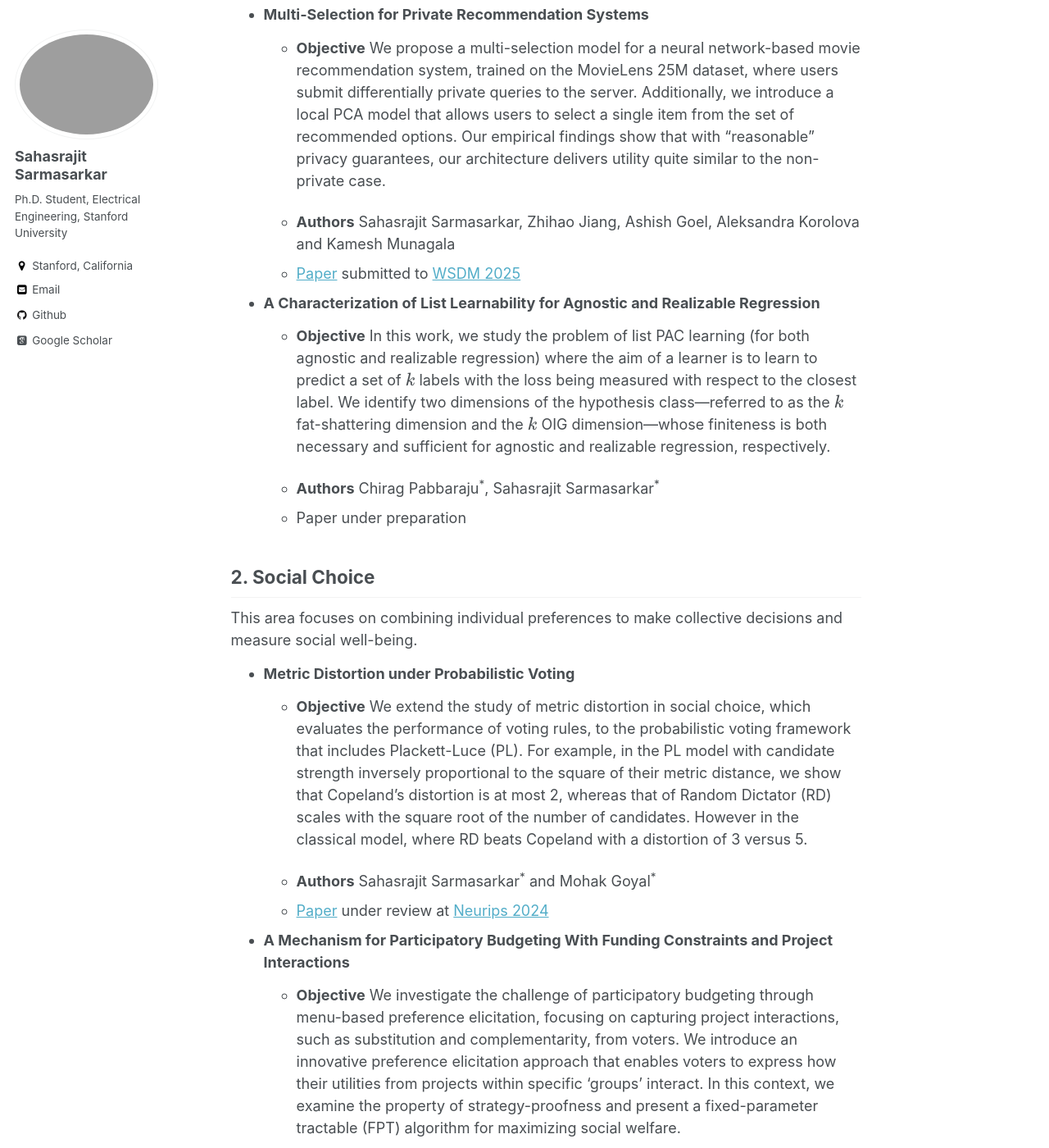
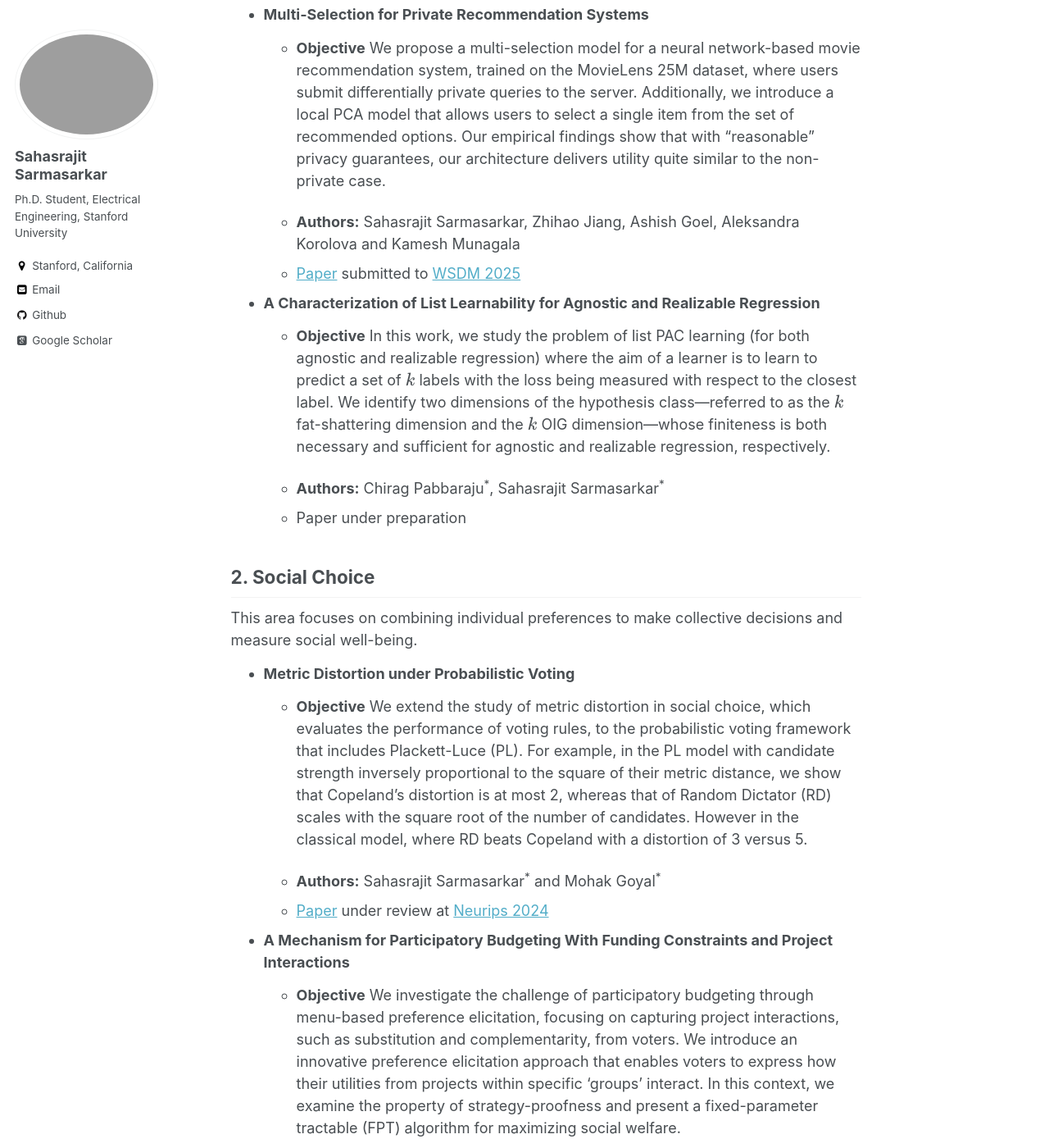
Before and after one commit to Sahasrajit123/Sahasrajit123.github.io, a Jekyll site: the page built from _pages/research.md, in a window 1280 px wide and 1400 px high, scrolled down 775 px. Shown: the whole window at 82% size. Built offline with Jekyll 4.4.1, drawn with Linux system fonts in a browser that asks for light colours; some web fonts are replaced; formulas are drawn with MathJax 3; some of the changed text lies outside the part shown.

Commit message:
New changes

```diff
--- a/_pages/research.md
+++ b/_pages/research.md
@@ -32,14 +32,14 @@ In this work, we focus on prediction of multiple $k$ items in the context of rec
 
     * **Objective** We propose a multi-selection model for a neural network-based movie recommendation system, trained on the MovieLens 25M dataset, where users submit differentially private queries to the server. Additionally, we introduce a local PCA model that allows users to select a single item from the set of recommended options. Our empirical findings show that with "reasonable" privacy guarantees, our architecture delivers utility quite similar to the non-private case.
 
-    * **Authors** Sahasrajit Sarmasarkar, Zhihao Jiang, Ashish Goel, Aleksandra Korolova and Kamesh Munagala
+    * **Authors:** Sahasrajit Sarmasarkar, Zhihao Jiang, Ashish Goel, Aleksandra Korolova and Kamesh Munagala
     * [Paper](https://drive.google.com/file/d/1qE1O2IMk8NjvMG_4jZIUqcdPhbB6Aoai/view?usp=sharing) submitted to [WSDM 2025](https://www.wsdm-conference.org/2025/)
 
 - **A Characterization of List Learnability for Agnostic and Realizable Regression**
 
     * **Objective** In this work, we study the problem of list PAC learning (for both agnostic and realizable regression) where the aim of a learner is to learn to predict a set of $k$ labels with the loss being measured with respect to the closest label. We identify two dimensions of the hypothesis class—referred to as the $k$ fat-shattering dimension and the $k$ OIG dimension—whose finiteness is both necessary and sufficient for agnostic and realizable regression, respectively.
 
-    * **Authors** Chirag Pabbaraju<sup>*</sup>, Sahasrajit Sarmasarkar<sup>*</sup>
+    * **Authors:** Chirag Pabbaraju<sup>*</sup>, Sahasrajit Sarmasarkar<sup>*</sup>
     * Paper under preparation
 
 <h2 style="text-align: left;">2. Social Choice</h2>
@@ -50,21 +50,21 @@ This area focuses on combining individual preferences to make collective decisio
 
     * **Objective** We extend the study of metric distortion in social choice, which evaluates the performance of voting rules, to the probabilistic voting framework that includes Plackett-Luce (PL). For example, in the PL model with candidate strength inversely proportional to the square of their metric distance, we show that Copeland's distortion is at most 2, whereas that of Random Dictator (RD) scales with the square root of the number of candidates. However in the classical model, where RD beats Copeland with a distortion of 3 versus 5.
 
-    * **Authors** Sahasrajit Sarmasarkar<sup>*</sup> and Mohak Goyal<sup>*</sup>
+    * **Authors:** Sahasrajit Sarmasarkar<sup>*</sup> and Mohak Goyal<sup>*</sup>
     * [Paper](https://arxiv.org/abs/2405.14223) under review at [Neurips 2024](https://neurips.cc/)
 
 - **A Mechanism for Participatory Budgeting With Funding Constraints and Project Interactions**
 
     * **Objective** We investigate the challenge of participatory budgeting through menu-based preference elicitation, focusing on capturing project interactions, such as substitution and complementarity, from voters. We introduce an innovative preference elicitation approach that enables voters to express how their utilities from projects within specific 'groups' interact. In this context, we examine the property of strategy-proofness and present a fixed-parameter tractable (FPT) algorithm for maximizing social welfare.
 
-    * **Authors** Mohak Goyal<sup>*</sup>, Sahasrajit Sarmasarkar<sup>*</sup> and Ashish Goel
+    * **Authors:** Mohak Goyal<sup>*</sup>, Sahasrajit Sarmasarkar<sup>*</sup> and Ashish Goel
     * [Paper](https://link.springer.com/chapter/10.1007/978-3-031-48974-7_19) presented at [WINE 2023](https://wine2023.shanghaitech.edu.cn/).
 
 - **Low sample complexity participatory budgeting**
 
     * **Objective:** We study the problem of participatory budgeting where each voter votes for a preferred allocation of projects. We present a PB mechanism that attains a distortion of 1.66 when three votes are randomly sampled by the mechanism. This surpasses the distortion barrier of 2 achieved by the Randomized Dictator and Random Diarchy schemes, which select one and two voters at random from the set, respectively.
 
-    * **Authors** Mohak Goyal<sup>*</sup>, Sukolsak Sakshuwong<sup>*</sup>, Sahasrajit Sarmasarkar<sup>*</sup> and Ashish Goel
+    * **Authors:** Mohak Goyal<sup>*</sup>, Sukolsak Sakshuwong<sup>*</sup>, Sahasrajit Sarmasarkar<sup>*</sup> and Ashish Goel
     * [Paper](https://drops.dagstuhl.de/storage/00lipics/lipics-vol261-icalp2023/LIPIcs.ICALP.2023.70/LIPIcs.ICALP.2023.70.pdf) presented at [ICALP 2023](https://icalp2023.cs.upb.de/).
 
 
```
Also changed, not shown: _pages/projects.md (+12 -10 lines).
